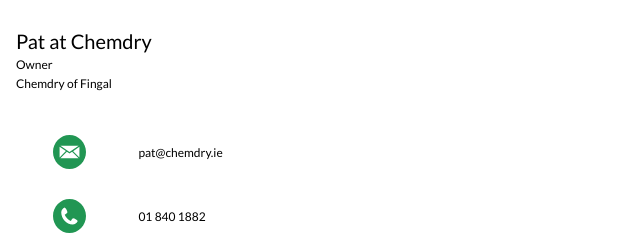
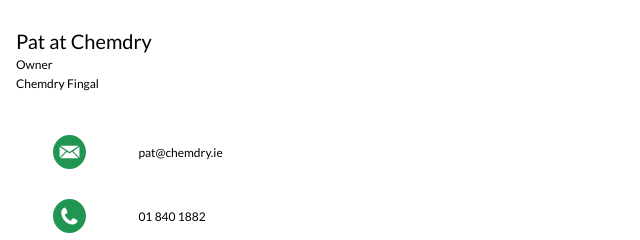
Before and after one commit to RyansDigitalCards/ChemFingal, a plain HTML site: page index.html in a window 1280 px wide. Shown: the top 240 px of the page, 0-640 px from the left. Drawn offline with Linux system fonts and the light colour scheme; a web font is replaced by a local one.

Commit message:
Update index.html

```diff
--- a/index.html
+++ b/index.html
@@ -16,7 +16,7 @@
 				<div class="col is-6">
 					<p class="text-name">Pat at Chemdry</p>
 					<p class="text-title-company">Owner</p>
-					<p class="text-title-company">Chemdry of Fingal</p>
+					<p class="text-title-company">Chemdry Fingal</p>
 				</div>
 				<div class="col">
 					<img src="chemdry.jpg" alt="Company Logo">
```
